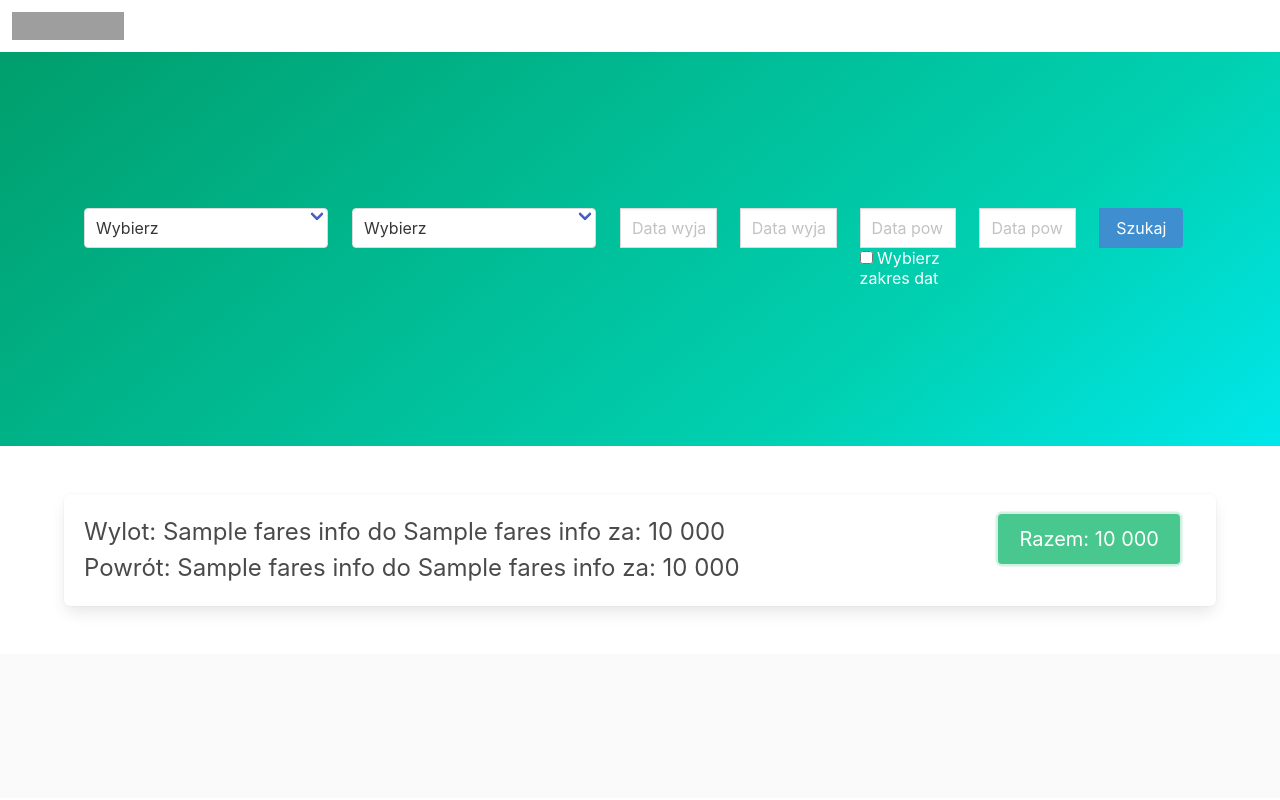
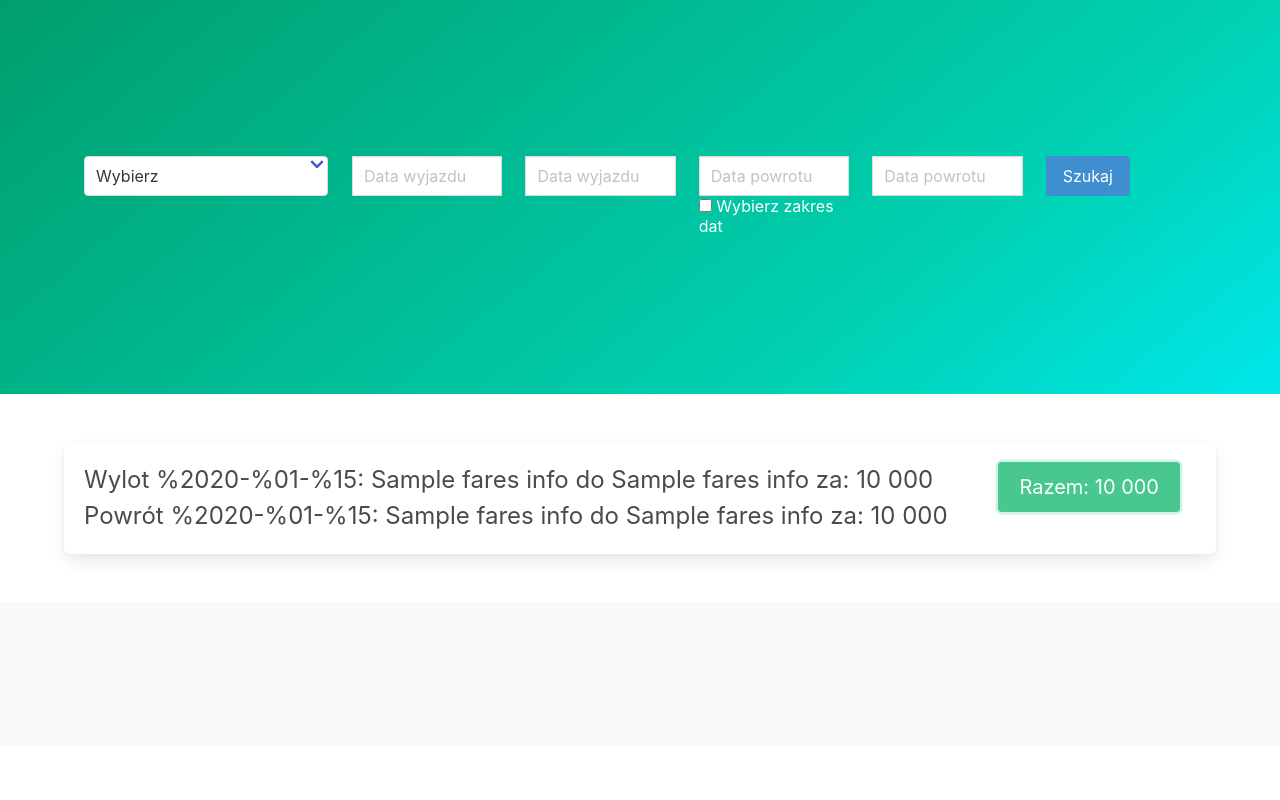
Before and after one commit to DziadekPrzemek/TravelZero, a Django app: template Travel0/templates/travel0/index.html in a window 1280 px wide. Run offline with Django 3.2, Linux system fonts and the light colour scheme; the template is opened without the code that fills it: values that come from a table or form of the project are taken from there, most other values are stand-ins (such as "Sample title", 1, 10 or a date in 2020); some libraries are stand-ins or nearby versions; grey boxes are pictures that could not be loaded.

Commit message:
Changes of layout

```diff
--- a/Travel0/forms.py
+++ b/Travel0/forms.py
@@ -73,15 +73,13 @@
                 ('BOS', 'Boston'))
 
     outboundDepartureAirportIataCode = forms.ChoiceField(choices=AIRPORTS, required=True)
-    arrivalAirportIataCode = forms.ChoiceField(choices=AIRPORTS, required=True)
 
 
     class Meta:
         model = Flights
-        fields = ['outboundDepartureAirportIataCode','arrivalAirportIataCode','outboundDepartureDateFrom','outboundDepartureDateTo',
+        fields = ['outboundDepartureAirportIataCode', 'outboundDepartureDateFrom', 'outboundDepartureDateTo',
                     'inboundDepartureDateFrom', 'inboundDepartureDateTo']
         widgets = {'outboundDepartureAirportIataCode' : TextInput(attrs={'class' : 'input', 'placeholder' : 'IATAe'}),
-                    'arrivalAirportIataCode' : TextInput(attrs={'class' : 'input', 'placeholder' : 'IATAe'}),
                     'outboundDepartureDateFrom' : DateInput(attrs={'class' : 'input', 'placeholder' : 'Data wyjazdu'}),
                     'outboundDepartureDateTo' : DateInput(attrs={'class' : 'input', 'placeholder' : 'Data wyjazdu'}),
                     'inboundDepartureDateFrom' : DateInput(attrs={'class' : 'input', 'placeholder' : 'Data powrotu'}),
--- a/Travel0/models.py
+++ b/Travel0/models.py
@@ -7,7 +7,6 @@
     outboundDepartureDateTo = models.DateField()
     inboundDepartureDateFrom = models.DateField()
     inboundDepartureDateTo = models.DateField()
-    arrivalAirportIataCode = models.CharField(max_length = 3)
 
 
     def __str__(self):
--- a/Travel0/templates/travel0/index.html
+++ b/Travel0/templates/travel0/index.html
@@ -10,19 +10,7 @@
 </head>
 <body>
 <!--Navbar section-->
-    <nav class="navbar" role="navigation" aria-label="main navigation">
-            <div class="navbar-brand">
-              <a class="navbar-item" href="https://bulma.io">
-                <img src="https://bulma.io/images/bulma-logo.png" alt="Bulma: a modern CSS framework based on Flexbox" width="112" height="28">
-              </a>
 
-              <a role="button" class="navbar-burger" aria-label="menu" aria-expanded="false">
-                <span aria-hidden="true"></span>
-                <span aria-hidden="true"></span>
-                <span aria-hidden="true"></span>
-              </a>
-            </div>
-          </nav>
 <!--Hero section - banner + fields -->
     <section class="hero is-medium is-primary is-bold">
         <div class="hero-body">
@@ -35,9 +23,6 @@
                                 <div class="select column is-offset-0 is-2.5">
                                     {{form.outboundDepartureAirportIataCode}}
                                 </div>
-                                <div class="select column is-offset-0 is-2.5">
-                                        {{form.arrivalAirportIataCode}}
-                                    </div>
                                 <div class="control column is-offset-0.5 is-2.5">
                                     {{form.outboundDepartureDateFrom}}
                                 </div>
@@ -79,10 +64,10 @@
                                 <div class="media-content">
                                     <div class="content">
                                         <p>
-                                            <span class="is-size-4">Wylot: {{ fares_info.outboundDepartureAirportName }} do {{ fares_info.outboundArrivalAirportName }}
+                                            <span class="is-size-4">Wylot {{fares_info.outboundDepartureDate}}: {{ fares_info.outboundDepartureAirportName }} do {{ fares_info.outboundArrivalAirportName }}
                                                                 za: {{fares_info.outboundPriceValue}} {{fares_info.outboundCurrencyCode}}  </span>
                                             <br>
-                                            <span class="is-size-4">Powrót: {{ fares_info.inboundDepartureAirportName }} do {{ fares_info.inboundArrivalAirportName }}
+                                            <span class="is-size-4">Powrót {{fares_info.inboundDepartureDate}}: {{ fares_info.inboundDepartureAirportName }} do {{ fares_info.inboundArrivalAirportName }}
                                                                 za: {{fares_info.inboundPriceValue}} {{fares_info.inboundCurrencyCode}}</span>
                                             <br>
                                         </p>
--- a/Travel0/views.py
+++ b/Travel0/views.py
@@ -9,7 +9,6 @@
 def index(request):
 
     apikey = "mBZ3XsuiZc6cuqT0cu8xPJt50wZcqxRG"
-    url1 = 'http://apigateway.ryanair.com/pub/v1/farefinder/3/roundTripFares?departureAirportIataCode={}&arrivalAirportIataCode={}&outboundDepartureDateFrom={}&outboundDepartureDateTo={}&currency=PLN&language=pl&inboundDepartureDateFrom={}&inboundDepartureDateTo={}&apikey={}'
     url = 'http://apigateway.ryanair.com/pub/v1/farefinder/3/roundTripFares?departureAirportIataCode={}&outboundDepartureDateFrom={}&outboundDepartureDateTo={}&currency=PLN&language=pl&inboundDepartureDateFrom={}&inboundDepartureDateTo={}&apikey={}'
 
 
@@ -22,8 +21,9 @@
             outboundDepartureDateTo = form.cleaned_data['outboundDepartureDateTo']
             inboundDepartureDateFrom = form.cleaned_data['inboundDepartureDateFrom']
             inboundDepartureDateTo = form.cleaned_data['inboundDepartureDateTo']
-            arrivalAirportIataCode = form.cleaned_data['arrivalAirportIataCode']
-            response = requests.get(url.format(departureAirportIataCodes,arrivalAirportIataCode,outboundDepartureDateFrom,outboundDepartureDateTo,inboundDepartureDateFrom,inboundDepartureDateTo,apikey)).json()
+            response = requests.get(url.format(departureAirportIataCodes, outboundDepartureDateFrom,
+                                    outboundDepartureDateTo, inboundDepartureDateFrom, inboundDepartureDateTo,
+                                    apikey)).json()
             items = len(response["fares"])
 
             fares = []
--- a/TravelZero/settings.py
+++ b/TravelZero/settings.py
@@ -25,7 +25,7 @@
 # SECURITY WARNING: don't run with debug turned on in production!
 DEBUG = True
 
-ALLOWED_HOSTS = ['travelzero.eu-west-1.elasticbeanstalk.com']
+ALLOWED_HOSTS = ['travelzero.eu-west-1.elasticbeanstalk.com', '127.0.0.1']
 
 
 # Application definition
```
Also changed, not shown: requirements.txt (+16 -2 lines), .elasticbeanstalk/config.yml, 1 other file.
